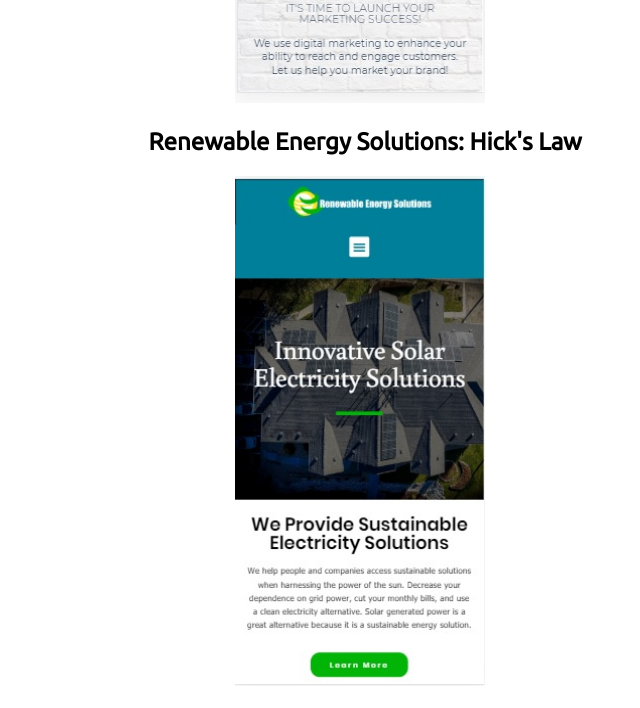
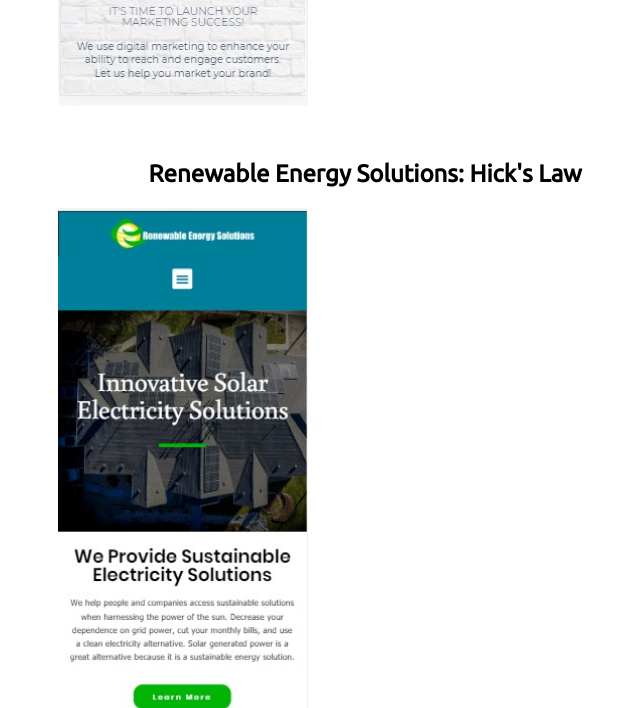
Before and after one commit to mtunzisteven/mtunzisteven.github.io, a plain HTML site: page Lesson 2/Design Principles.html in a window 1280 px wide. Shown: the part 620-1328 px from the top of the page, without its empty margins (275-915 px from the left). Drawn offline with Linux system fonts and the light colour scheme.

Commit message:
grid update

```diff
--- a/Lesson 2/Design Principles.html
+++ b/Lesson 2/Design Principles.html
@@ -26,30 +26,30 @@
         </header>
 
 
-       <div id="container">
+
         <main>
+            <section id="s1">
+                <div id="grid">
                     <div id="block1">
-                   <section id="s1">
                         <h2>Media Africia: White Space</h2>
                         <img id="flright" alt="Media Africia" height="510px" width="250px" src= "content\Media Africia.jpg">
-                    </section>
+
                     </div>
 
                     <div id="block2">
-                    <section id="s2">
                         <h2>Renewable Energy Solutions: Hick's Law</h2>
                         <img id="flright" alt="Renewable Energy Solutions" height="510px" width="250px" src= "content\Res Energy.jpg">
-                    </section>
                     </div>
 
                     <div id="block3">
-                    <section id="s3">
                         <h2>BYU-Idaho: Alignment</h2>
                         <img id="flright" alt="Brigham Young University-Idaho" height="510px" width="250px" src= "content\BYUI.jpg">
+                    </div>
+                </div>
              </section>
-                </div>
+
         </main>
-        </div>
+
 
         <footer>
             <span id="wp ">&copy </spn><span id="year"></span><span> | Mtunzi S. Mavuma | Kwa-Zulu Natal | <a id="whitelink" href=https://byui.edu/online>BYUI Online Learning</a> </span>
--- a/Lesson 2/css/small.css
+++ b/Lesson 2/css/small.css
@@ -24,11 +24,8 @@ h1 {text-align:center;
 img {padding-left:20%;
      padding-right:20%;}
 
-#container {display: flex;
-            flex-flow:row wrap;
-            justify-content:space-around;
-            align-items:center;
-            align-content:center;
+.grid {display:grid;
+       grid-template-rows:repeat(3, 1fr);
 
           }
 
```
Lines whose indentation alone changed are shown as unchanged.
